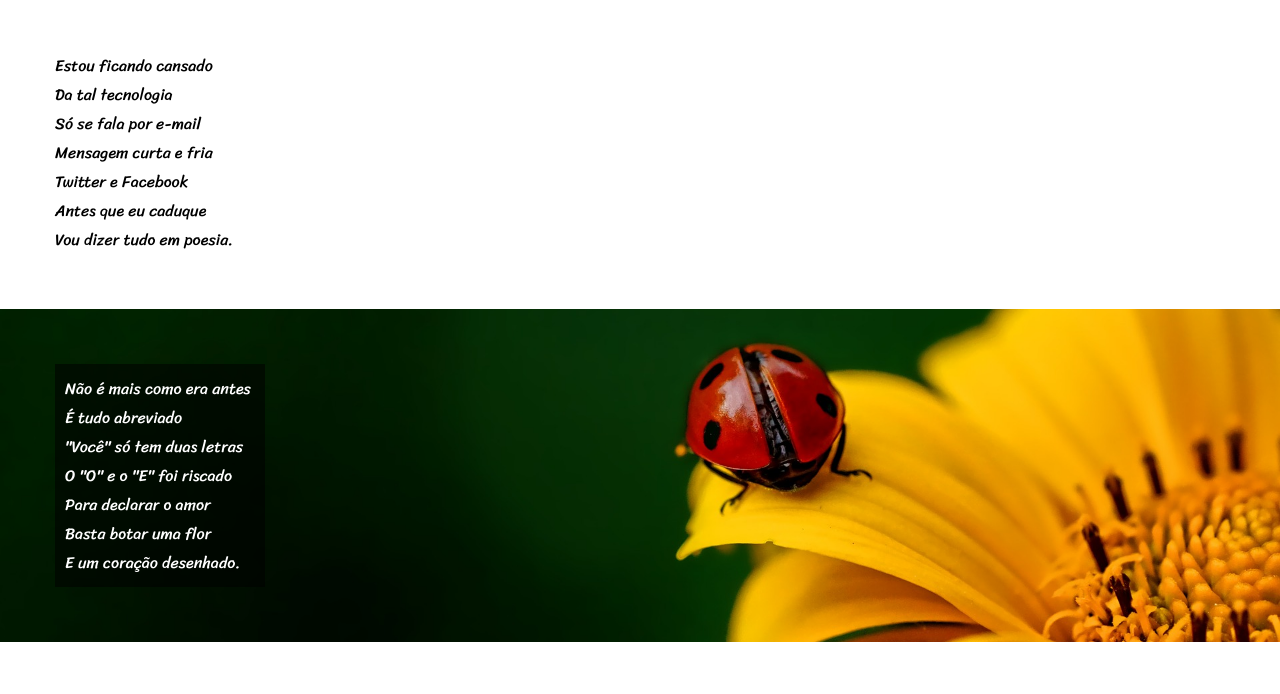
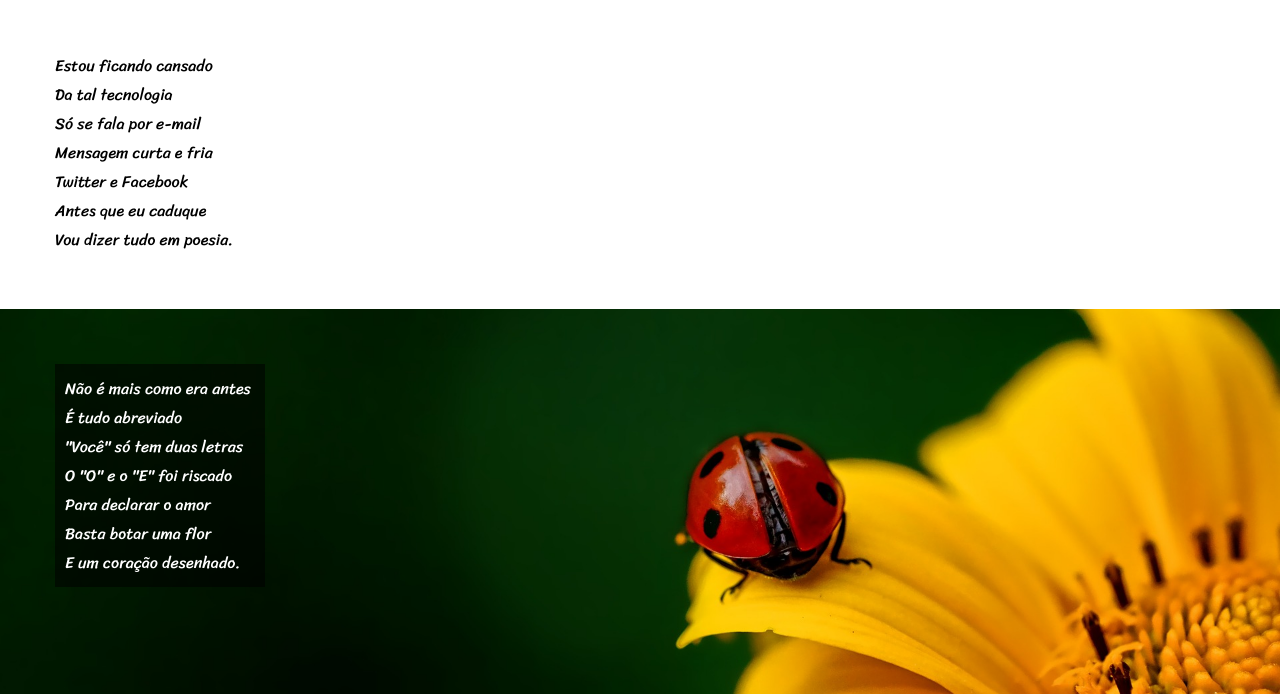
Before and after one commit to FlavioPonciano/projeto-cordel-minha-versao, a plain HTML site: page index.html in a window 1280 px wide. Shown: the part 194-888 px from the top of the page. Drawn offline with Linux system fonts and the light colour scheme.

Commit message:
ajustado o height 50vh

```diff
--- a/estilo/style.css
+++ b/estilo/style.css
@@ -61,15 +61,17 @@ section {
 }
 
 .fundo-img1 {
+    height: 50vh;
     color: var(--branco);
     background-image: url('../imagens/background001.jpg');
     background-repeat: no-repeat;
     background-size: cover;
     background-attachment: fixed;
-    background-position: left center;
+    background-position: center center;
 }
 
 .fundo-img2 {
+    height: 50vh;
     color: var(--branco);
     background-image: url('../imagens/background002.jpg');
     background-repeat: no-repeat;
```
